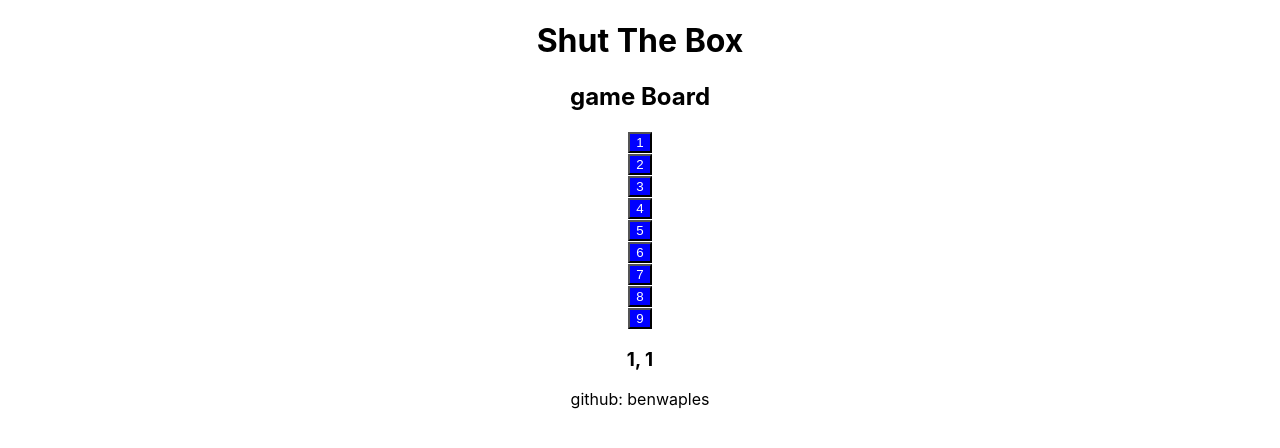
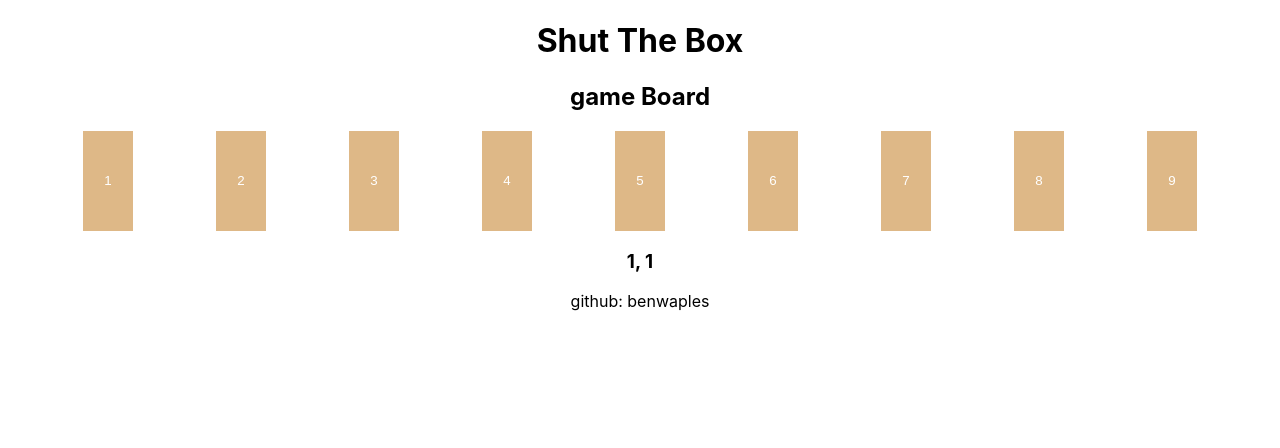
Before and after one commit to benwaples/shut-the-box, a React (Create React App) app: page / in a window 1280 px wide. Shown: the top 448 px of the page. Built offline with nearby package versions, Linux system fonts and the light colour scheme.

Commit message:
block animation

```diff
--- a/src/components/displayNumber/DisplayNumbers.scss
+++ b/src/components/displayNumber/DisplayNumbers.scss
@@ -7,7 +7,7 @@
 .default {
   button{
     color: white;
-    background-color: blue;
+    background-color: burlywood;
   }
 }
 
@@ -16,3 +16,23 @@ div {
     background-color: grey;
   }
 }
+
+#block-display {
+  display:  flex;
+  justify-content: space-evenly;
+  align-items: center;
+
+
+  button {
+    border: none;
+    cursor: pointer;
+    width: 50px;
+    height: 100px;
+    transition: ease-in-out .2s
+  }
+
+  button:hover {
+    transform: scale(1.2)
+  }
+
+}
--- a/src/components/displayNumber/DisplayNumbers.tsx
+++ b/src/components/displayNumber/DisplayNumbers.tsx
@@ -28,5 +28,5 @@ export default function DisplayNumbers({
     )
   );
 
-  return <div>{blockElements}</div>;
+  return <div id="block-display">{blockElements}</div>;
 }
```
